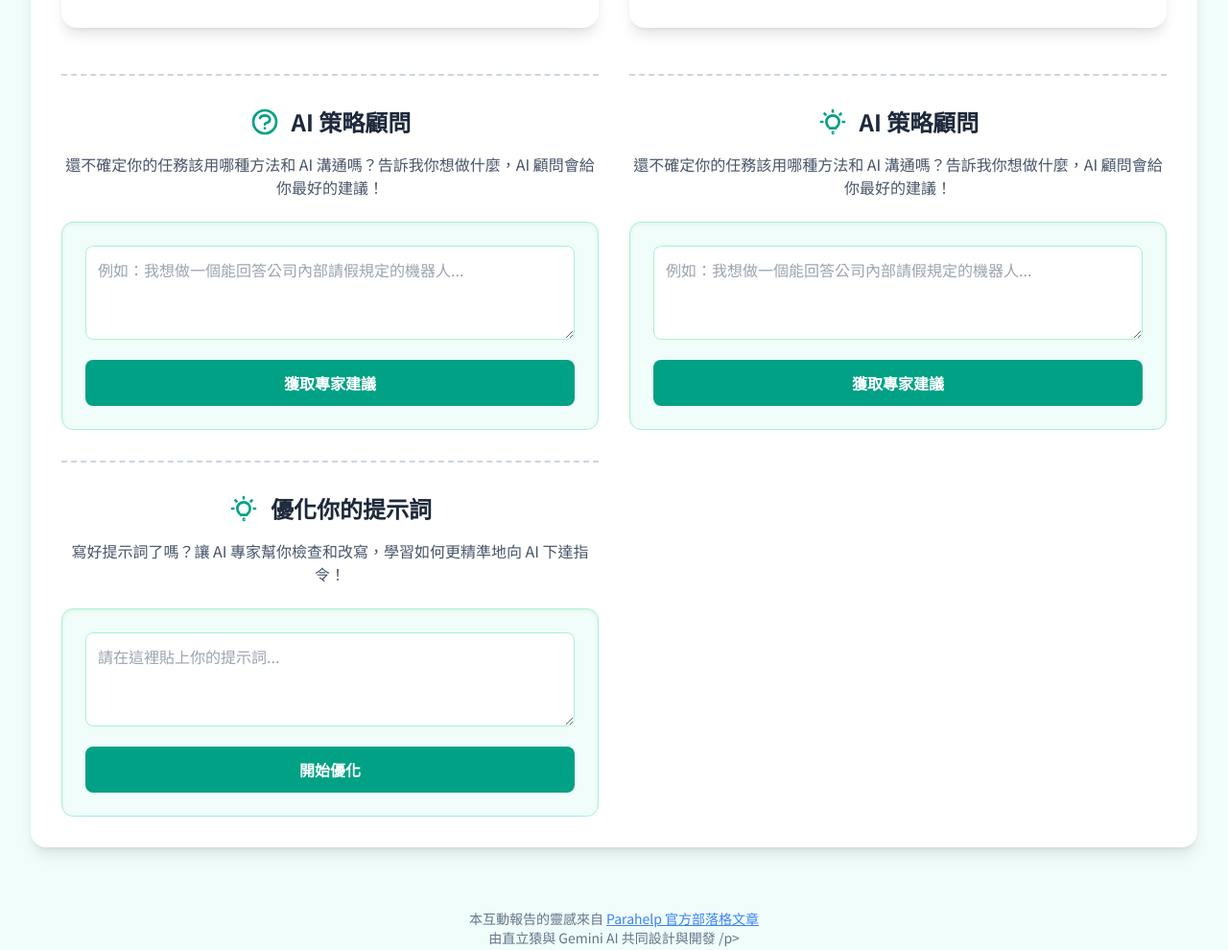
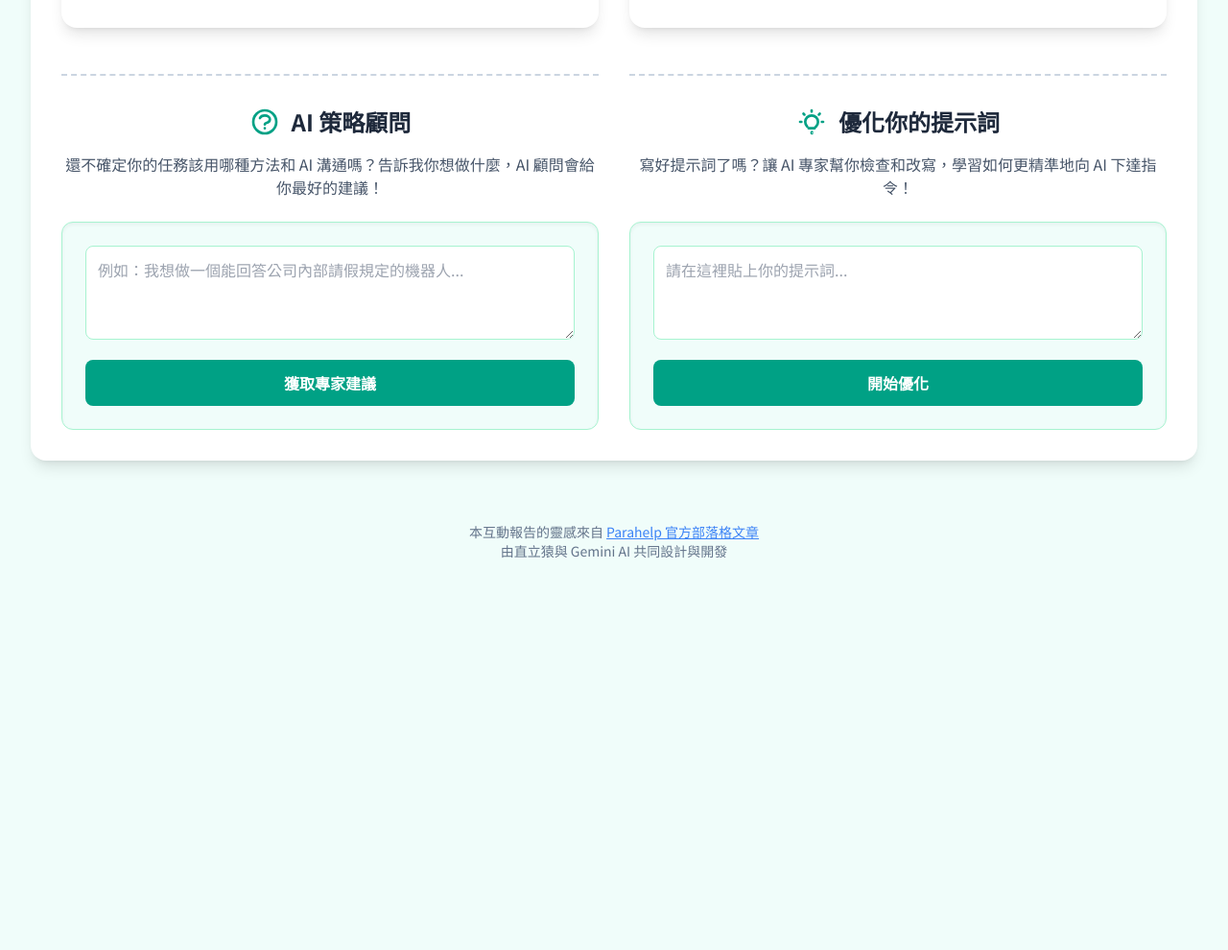
Before and after one commit to Sofiayan86/keke-ai-shorts, a plain HTML site: page subsite/AI-prompt.html in a window 1280 px wide. Shown: the part 5855-6845 px from the top of the page at 96% size. After the commit the page ends 6471 px from the top, so only its background shows below. Drawn offline with nearby package versions, Linux system fonts and the light colour scheme.

Commit message:
fix: Correct layout for side-by-side sections

```diff
--- a/subsite/AI-prompt.html
+++ b/subsite/AI-prompt.html
@@ -533,26 +533,7 @@ _重要事項_：此計畫範例僅為讓您了解如何使用幾個範例工具
                             <div id="suggestion-output" class="mt-6 hidden bg-white p-4 rounded-lg border border-slate-200">
                             </div>
                         </div>
-                    </div>
-                        <div class="pt-8 border-t-2 border-dashed border-slate-300">
-                            <h3 class="text-2xl font-bold text-center text-slate-800 mb-4 flex items-center justify-center gap-3">
-                                <svg xmlns="http://www.w3.org/2000/svg" class="h-8 w-8 text-[#00a185]" fill="none" viewBox="0 0 24 24" stroke="currentColor" stroke-width="2"><path d="M9.663 17h4.673M12 3v1m6.364 1.636l-.707.707M21 12h-1M4 12H3m3.343-5.657l-.707-.707m2.828 9.9a5 5 0 117.072 0l-.707.707M12 20.25a.25.25 0 01.25-.25V21a.25.25 0 01-.25-.25z" stroke-linecap="round" stroke-linejoin="round"></path></svg>
-                            AI 策略顧問
-                        </h3>
-                        <p class="text-slate-600 text-center mb-6 max-w-2xl mx-auto">還不確定你的任務該用哪種方法和 AI 溝通嗎？告訴我你想做什麼，AI 顧問會給你最好的建議！</p>
-                        <div class="max-w-3xl mx-auto bg-[#f0fdfa] p-6 rounded-xl shadow-inner border border-[#a7f3d0]">
-                            <textarea id="task-desc-input" class="w-full p-3 border border-[#a7f3d0] rounded-lg focus:ring-[#00f2c3] focus:border-[#00f2c3]" rows="3" placeholder="例如：我想做一個能回答公司內部請假規定的機器人..."></textarea>
-                            <button id="get-suggestion-btn" class="gemini-btn mt-4 w-full bg-[#00a185] text-white font-bold py-3 px-4 rounded-lg hover:bg-[#047857] transition-colors duration-300 flex items-center justify-center gap-2">
-                                獲取專家建議
-                            </button>
-                            <div id="suggestion-loader" class="text-center py-6 hidden">
-                                <div class="loader" style="border-top-color: #00f2c3;"></div>
-                                 <p class="mt-2 text-slate-500">AI 顧問正在分析中...</p>
-                            </div>
-                            <div id="suggestion-output" class="mt-6 hidden bg-white p-4 rounded-lg border border-slate-200">
-                            </div>
                         </div>
-                    </div>
                         <div class="pt-8 border-t-2 border-dashed border-slate-300">
                             <h3 class="text-2xl font-bold text-center text-slate-800 mb-4 flex items-center justify-center gap-3">
                                 <svg xmlns="http://www.w3.org/2000/svg" class="h-8 w-8 text-[#00a185]" fill="none" viewBox="0 0 24 24" stroke="currentColor" stroke-width="2"><path d="M9.663 17h4.673M12 3v1m6.364 1.636l-.707.707M21 12h-1M4 12H3m3.343-5.657l-.707-.707m2.828 9.9a5 5 0 117.072 0l-.707.707M12 20.25a.25.25 0 01.25-.25V21a.25.25 0 01-.25-.25z" stroke-linecap="round" stroke-linejoin="round"></path></svg>
@@ -579,7 +560,7 @@ _重要事項_：此計畫範例僅為讓您了解如何使用幾個範例工具
 
         <footer class="text-center mt-12 text-slate-500 text-sm">
             <p>本互動報告的靈感來自 <a href="https://parahelp.com/blog/prompt-design" target="_blank" rel="noopener noreferrer" class="text-blue-500 hover:text-blue-600 underline">Parahelp 官方部落格文章</a></p>
-            <p>由直立猿與 Gemini AI 共同設計與開發 /p>
+            <p>由直立猿與 Gemini AI 共同設計與開發 <p>
         </footer>
     </div>
 
```
